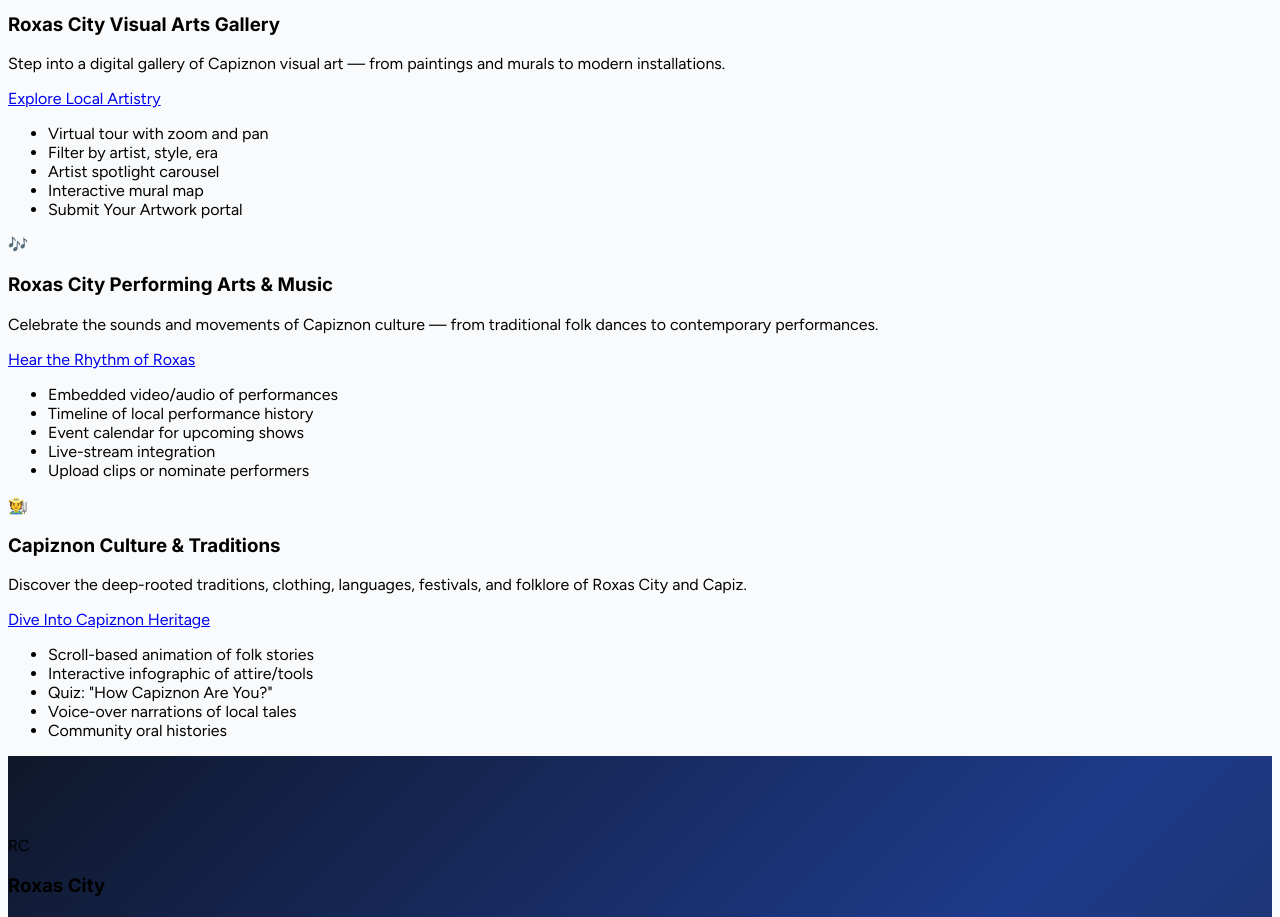
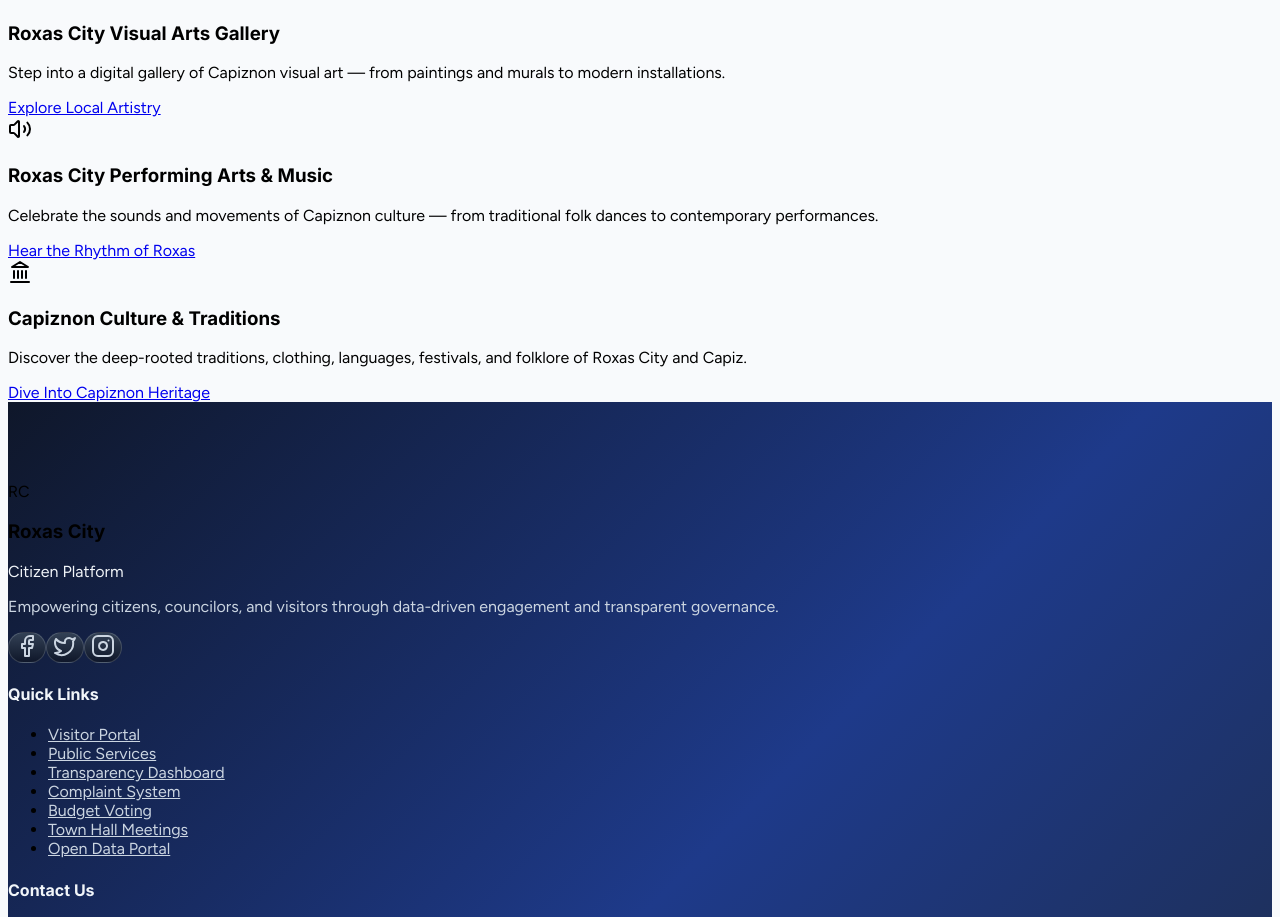
Before and after one commit to Ridge-Bulaquena/roxas-city-connect, a React (Vite) app in the folder client/: page / in a window 1280 px wide. Shown: the part 6323-7240 px from the top of the page. Built offline with nearby package versions, Linux system fonts and the light colour scheme.

Commit message:
Refactor TourismFeed to use Lucide icons and simplify cards
Replaced emoji icons with Lucide React icons for a more consistent look. Removed the 'features' property and related UI from discoverCards to streamline the card presentation.

```diff
--- a/client/src/components/TourismFeed.tsx
+++ b/client/src/components/TourismFeed.tsx
@@ -1,48 +1,28 @@
 import { motion } from "framer-motion";
 import { Link } from "react-router-dom";
+import { Palette, Volume2, Landmark } from "lucide-react";
 
 const discoverCards = [
   {
-    icon: "🖼️",
+    icon: <Palette className="w-12 h-12 text-yellow-200 drop-shadow-lg" />,
     title: "Roxas City Visual Arts Gallery",
     cta: "Explore Local Artistry",
     desc: "Step into a digital gallery of Capiznon visual art — from paintings and murals to modern installations.",
-    link: "/discover/art-gallery",
-    features: [
-      "Virtual tour with zoom and pan",
-      "Filter by artist, style, era",
-      "Artist spotlight carousel",
-      "Interactive mural map",
-      "Submit Your Artwork portal"
-    ]
+    link: "/discover/art-gallery"
   },
   {
-    icon: "🎶",
+    icon: <Volume2 className="w-12 h-12 text-yellow-200 drop-shadow-lg" />,
     title: "Roxas City Performing Arts & Music",
     cta: "Hear the Rhythm of Roxas",
     desc: "Celebrate the sounds and movements of Capiznon culture — from traditional folk dances to contemporary performances.",
-    link: "/discover/performing-arts",
-    features: [
-      "Embedded video/audio of performances",
-      "Timeline of local performance history",
-      "Event calendar for upcoming shows",
-      "Live-stream integration",
-      "Upload clips or nominate performers"
-    ]
+    link: "/discover/performing-arts"
   },
   {
-    icon: "🧑‍🌾",
+    icon: <Landmark className="w-12 h-12 text-yellow-200 drop-shadow-lg" />,
     title: "Capiznon Culture & Traditions",
     cta: "Dive Into Capiznon Heritage",
     desc: "Discover the deep-rooted traditions, clothing, languages, festivals, and folklore of Roxas City and Capiz.",
-    link: "/discover/capiznon-culture",
-    features: [
-      "Scroll-based animation of folk stories",
-      "Interactive infographic of attire/tools",
-      'Quiz: "How Capiznon Are You?"',
-      "Voice-over narrations of local tales",
-      "Community oral histories"
-    ]
+    link: "/discover/capiznon-culture"
   }
 ];
 
@@ -88,7 +68,7 @@ export const TourismFeed = () => {
             }}
           >
             <motion.span
-              className="text-5xl mb-6 transition-transform group-hover:scale-110"
+              className="mb-6 transition-transform group-hover:scale-110"
               whileHover={{ y: -6, scale: 1.18 }}
               transition={{ type: "spring", stiffness: 400, damping: 10 }}
             >
@@ -102,11 +82,6 @@ export const TourismFeed = () => {
                 <span className="shine absolute left-0 top-0 w-full h-full pointer-events-none" />
               </span>
             </Link>
-            <ul className="text-xs text-gray-400 mt-2 space-y-1 list-disc list-inside text-left w-full max-w-xs mx-auto opacity-80">
-              {card.features.map((f, idx) => (
-                <li key={idx}>{f}</li>
-              ))}
-            </ul>
           </motion.div>
         ))}
       </div>
```
